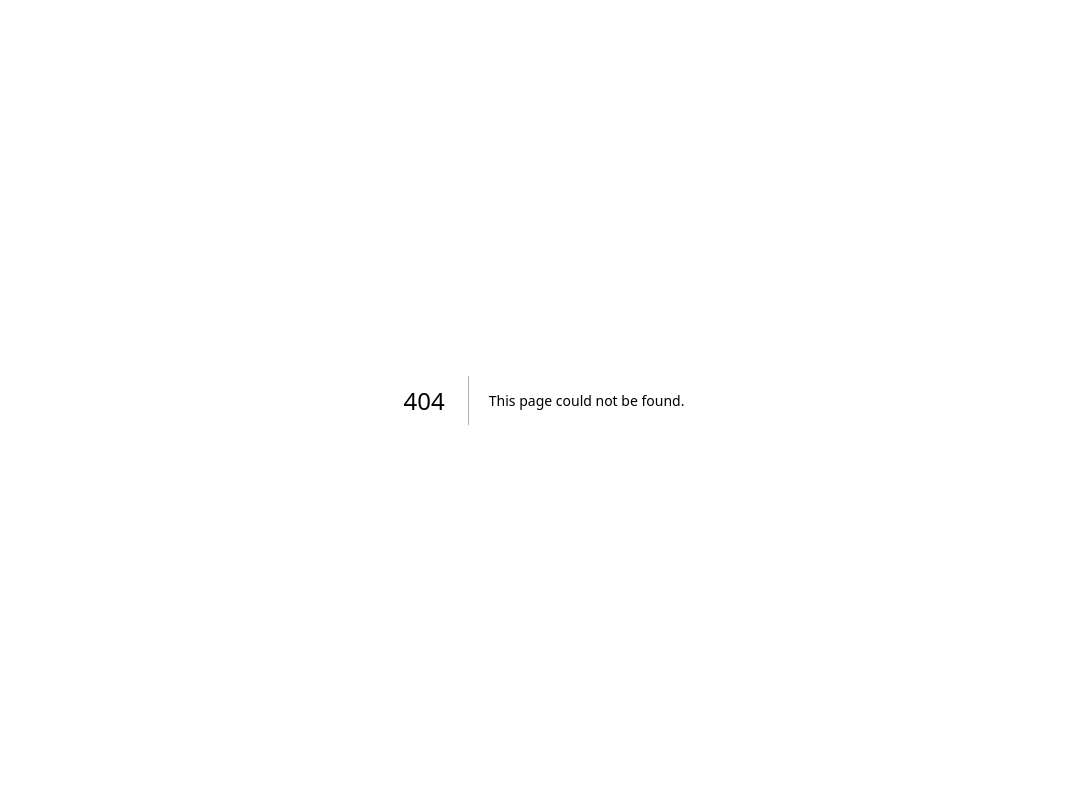
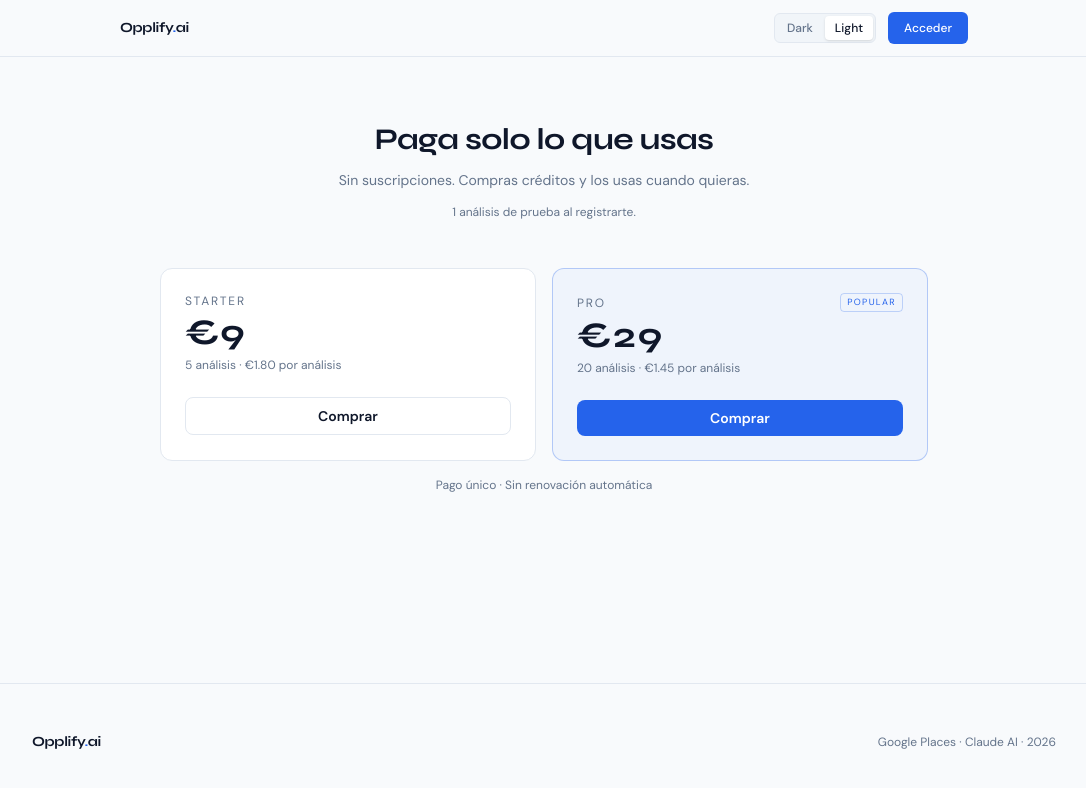
Before and after one commit to ovangoni-cyber/opplify, a Next.js app: page /precios in a window 1280 px wide. Before the commit this address had no page. Shown: the top 788 px of the page, without its empty margins (96-1182 px from the left). Built offline with nearby package versions, Linux system fonts and the light colour scheme.

Commit message:
feat: add standalone /precios page for buying credits

```diff
--- /dev/null
+++ b/src/app/precios/page.tsx
@@ -0,0 +1,106 @@
+'use client'
+
+import { useState } from 'react'
+import { useRouter } from 'next/navigation'
+import { AppHeader } from '@/components/AppHeader'
+import { AppFooter } from '@/components/AppFooter'
+import { useAuth } from '@/hooks/useAuth'
+import { CREDIT_PACKS } from '@/lib/credit-packs'
+
+export default function PreciosPage() {
+  const router = useRouter()
+  const { user, session } = useAuth()
+  const [buyingPack, setBuyingPack] = useState<string | null>(null)
+  const [buyError, setBuyError] = useState<string | null>(null)
+
+  const handleBuy = async (packId: string) => {
+    setBuyError(null)
+    if (!user || !session?.access_token) {
+      router.push(`/auth/login?redirect=${encodeURIComponent('/precios')}`)
+      return
+    }
+    setBuyingPack(packId)
+    try {
+      const res = await fetch('/api/checkout', {
+        method: 'POST',
+        headers: {
+          'Content-Type': 'application/json',
+          Authorization: `Bearer ${session.access_token}`,
+        },
+        body: JSON.stringify({ packId }),
+      })
+      const data = await res.json()
+      if (data.url) {
+        window.location.href = data.url
+      } else {
+        setBuyError(data.error ?? 'Error al iniciar el pago')
+      }
+    } catch {
+      setBuyError('Error de conexión')
+    } finally {
+      setBuyingPack(null)
+    }
+  }
+
+  return (
+    <div className="min-h-screen flex flex-col">
+      <AppHeader />
+      <div className="flex-1 px-6 py-16">
+        <div className="max-w-3xl mx-auto">
+          <div className="mb-12 text-center">
+            <h1 className="font-heading text-3xl font-bold tracking-tight mb-3" style={{ letterSpacing: '-0.02em' }}>
+              Paga solo lo que usas
+            </h1>
+            <p className="text-sm text-muted-foreground leading-relaxed">
+              Sin suscripciones. Compras créditos y los usas cuando quieras.
+            </p>
+            <p className="text-xs text-muted-foreground mt-3">1 análisis de prueba al registrarte.</p>
+          </div>
+          <div className="space-y-4">
+            <div className="grid sm:grid-cols-2 gap-4">
+              {CREDIT_PACKS.map((pack) => (
+                <div
+                  key={pack.id}
+                  className={`rounded-xl border p-6 flex flex-col gap-6 ${
+                    pack.featured
+                      ? 'border-primary/30 bg-primary/[0.04]'
+                      : 'border-border bg-card'
+                  }`}
+                >
+                  <div className="space-y-1">
+                    <div className="flex items-center justify-between">
+                      <span className="text-xs text-muted-foreground uppercase tracking-[0.15em]">{pack.name}</span>
+                      {pack.featured && (
+                        <span className="text-[9px] uppercase tracking-[0.15em] text-primary border border-primary/25 px-1.5 py-0.5 rounded">
+                          Popular
+                        </span>
+                      )}
+                    </div>
+                    <p className="font-heading font-bold text-4xl tabular-nums">€{pack.priceEur}</p>
+                    <p className="text-xs text-muted-foreground">{pack.credits} análisis · {pack.description}</p>
+                  </div>
+                  <button
+                    onClick={() => handleBuy(pack.id)}
+                    disabled={buyingPack === pack.id}
+                    className={`btn-press w-full py-2 rounded-lg text-sm font-semibold transition-colors disabled:opacity-60 ${
+                      pack.featured
+                        ? 'bg-primary text-primary-foreground hover:bg-primary/90'
+                        : 'border border-border text-foreground hover:border-foreground/30'
+                    }`}
+                  >
+                    {buyingPack === pack.id ? '...' : 'Comprar'}
+                  </button>
+                </div>
+              ))}
+            </div>
+            {buyError && (
+              <p className="text-xs text-rose-400 text-center">{buyError}</p>
+            )}
+            <p className="text-xs text-muted-foreground text-center">Pago único · Sin renovación automática</p>
+          </div>
+        </div>
+      </div>
+      <AppFooter />
+    </div>
+  )
+}
```
